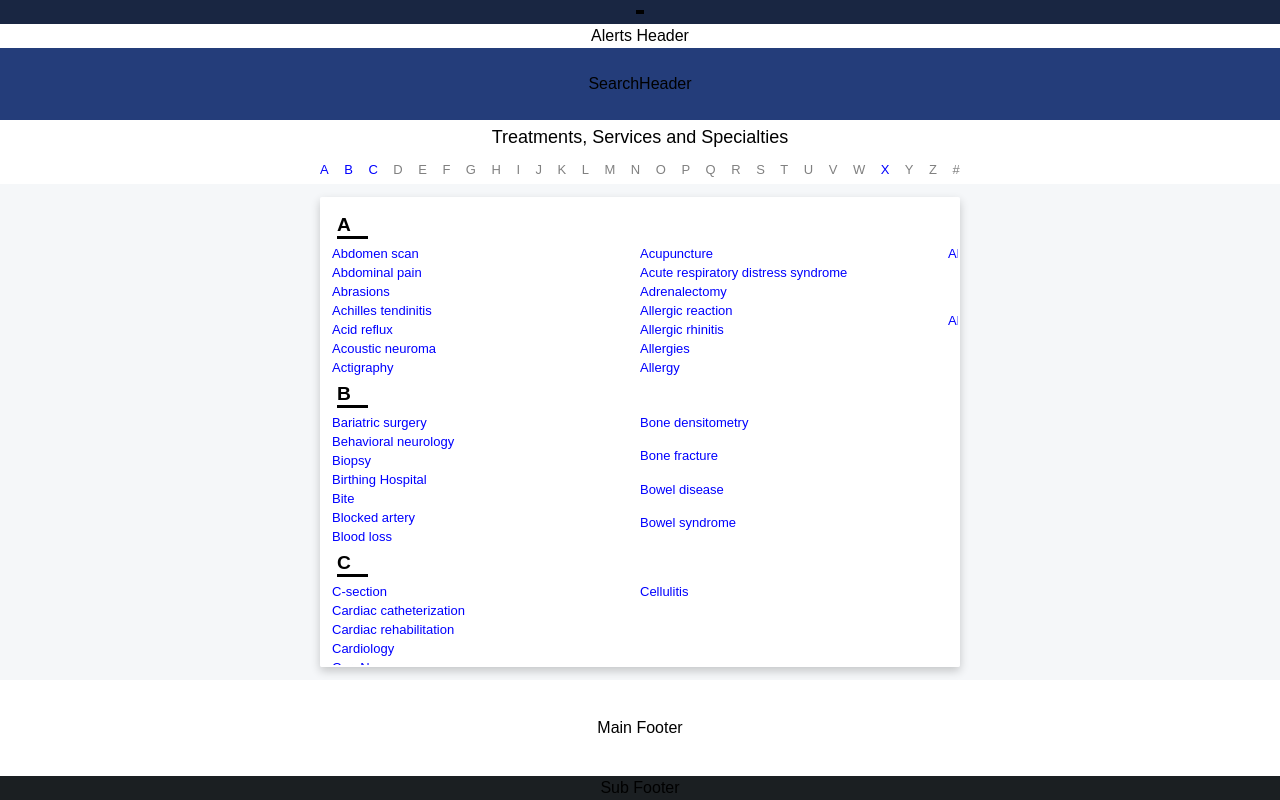
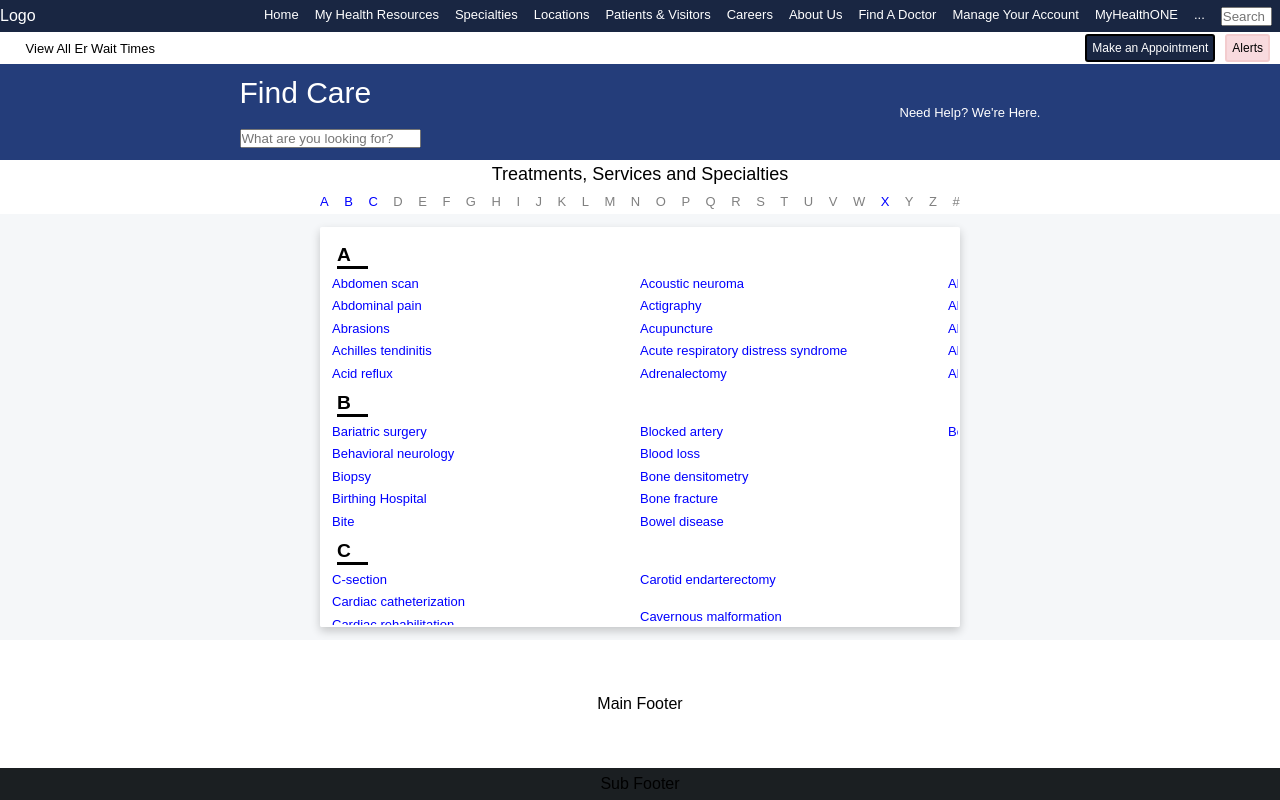
Before and after one commit to tjpenc/fe-assessment, a Next.js app: page / in a window 1280 px wide. Built offline with nearby package versions, Linux system fonts and the light colour scheme.

Commit message:
header mvp

```diff
--- a/src/app/components/header/alerts-header.js
+++ b/src/app/components/header/alerts-header.js
@@ -1,7 +1,19 @@
+import styles from "./alerts-header.module.css";
+
 const AlertsHeader = () => {
     return (
         <>
-          <div>Alerts Header</div>
+          <div className={styles["wait-times-container"]}>
+            View All Er Wait Times
+          </div>
+          <div className={styles["alerts-container"]}>
+            <button className={`${styles["btn-general"]} ${styles["appointment-button"]}`}>
+                Make an Appointment
+            </button>
+            <button className={`${styles["btn-general"]} ${styles["alerts-button"]}`}>
+                Alerts
+            </button>
+          </div>
         </>
     )
   };
--- a/src/app/components/header/alerts-header.module.css
+++ b/src/app/components/header/alerts-header.module.css
@@ -0,0 +1,29 @@
+.wait-times-container {
+    flex: 1;
+    margin-left: 2%;
+    font-size: small;
+}
+
+.alerts-container {
+    flex: 1;
+    display: flex;
+    justify-content: end;
+}
+
+.btn-general {
+    font-size: 12px;
+    margin-right: 10px;
+    padding: 5px;
+    border-radius: 3px;
+}
+
+.appointment-button {
+    color: white;
+    border: solid black 2px;
+    background-color: rgb(25, 38, 66);
+}
+
+.alerts-button {
+    background-color: rgb(248 218 222);
+    border: solid rgb(243, 204, 206) 2px;
+}
--- a/src/app/components/header/header.module.css
+++ b/src/app/components/header/header.module.css
@@ -11,11 +11,12 @@
 .search-header {
     flex:  3 0;
     background-color: rgb(36, 61, 122);
+    justify-content: space-around !important;
 }
 
 .flex-center {
     width: 100%;
+    justify-content: center;
+    align-items: center;
     display: flex;
-    align-items: center;
-    justify-content: center;
 }
--- a/src/app/components/header/nav-bar.js
+++ b/src/app/components/header/nav-bar.js
@@ -4,10 +4,21 @@ const NavBar = () => {
     return (
         <>
           <div className={styles["logo-container"]}>
-
+            Logo
           </div>
           <div className={styles["links-container"]}>
-
+            <a href='#'>Home</a>
+            <a href='#'>My Health Resources</a>
+            <a href='#'>Specialties</a>
+            <a href='#'>Locations</a>
+            <a href='#'>Patients & Visitors</a>
+            <a href='#'>Careers</a>
+            <a href='#'>About Us</a>
+            <a href='#'>Find A Doctor</a>
+            <a href='#'>Manage Your Account</a>
+            <a href='#'>MyHealthONE</a>
+            <a href='#'>...</a>
+            <input placeholder="Search"/>
           </div>
         </>
     )
--- a/src/app/components/header/nav-bar.module.css
+++ b/src/app/components/header/nav-bar.module.css
@@ -1,7 +1,20 @@
 .logo-container {
-    border: solid black 2px;
+    color: white;
+    flex: 1;
 }
 
 .links-container {
-    border: solid black 2px;
+    font-size: small;
+    flex: 4 0;
+    display: flex;
+    justify-content: space-around;
 }
+
+.links-container > a {
+    color: white;
+    text-decoration: none;
+}
+
+.links-container > input {
+    width: 5%;
+}
--- a/src/app/components/header/search-header.js
+++ b/src/app/components/header/search-header.js
@@ -1,7 +1,15 @@
+import styles from './search-header.module.css';
+
 const SearchHeader = () => {
     return (
         <>
-          <div>SearchHeader</div>
+          <div className={styles["search-container"]}>
+            <p className={styles["find-care"]}>Find Care</p>
+            <input className={styles["search-bar"]} placeholder='What are you looking for?' />
+          </div>
+          <div className={styles["help-container"]}>
+            Need Help? We're Here.
+          </div>
         </>
     )
   };
--- a/src/app/components/header/search-header.module.css
+++ b/src/app/components/header/search-header.module.css
@@ -0,0 +1,19 @@
+.search-container {
+    display: flex;
+    flex-direction: column;
+}
+
+.find-care {
+    color: white;
+    font-size: 30px;
+    margin-bottom: 10%;
+}
+
+.search-bar {
+    display: flex;
+}
+
+.help-container {
+    color: white;
+    font-size: small;
+}
--- a/src/app/page.module.css
+++ b/src/app/page.module.css
@@ -15,10 +15,10 @@
 }
 
 .header, .footer {
-  flex: 1 0 15%;
+  flex: 1 0 20%;
 }
 
 .container {
   flex: 3.5 70%;
-  max-height: 70%;
+  max-height: 60%;
 }
```
